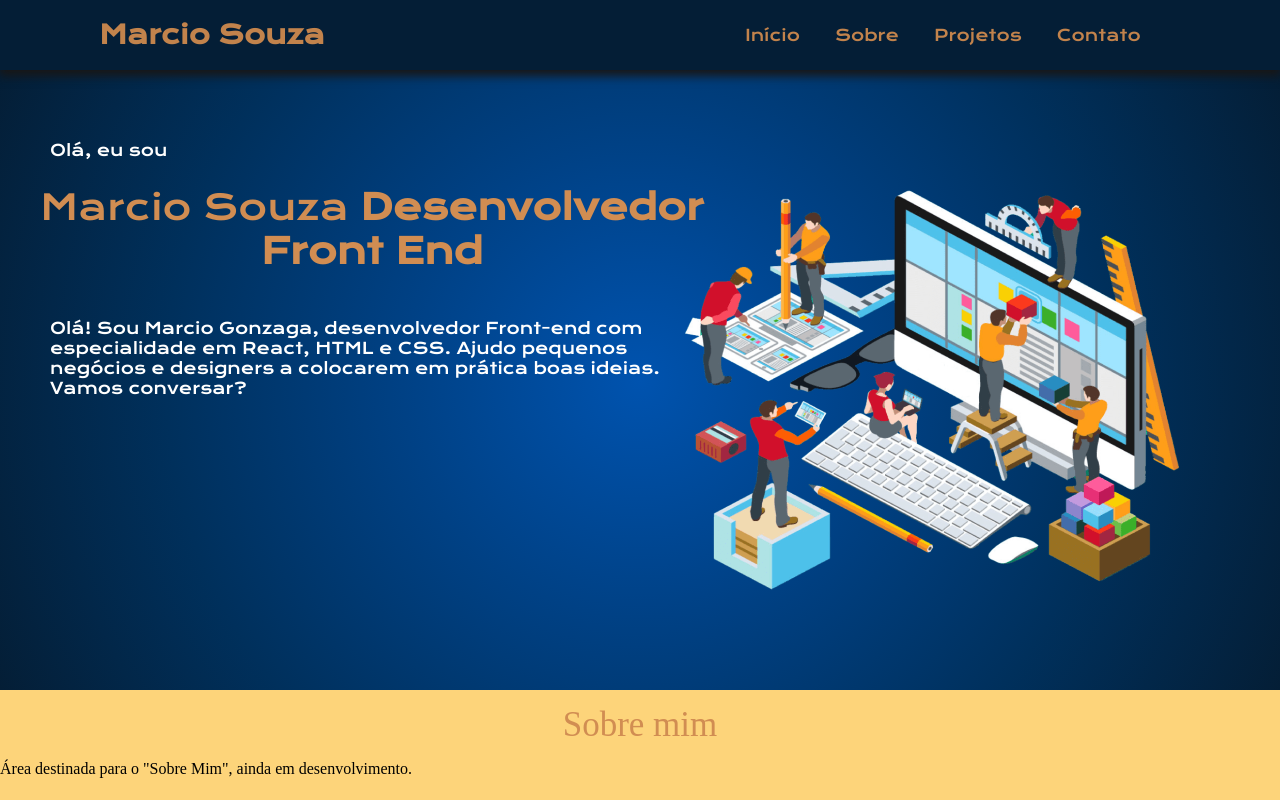
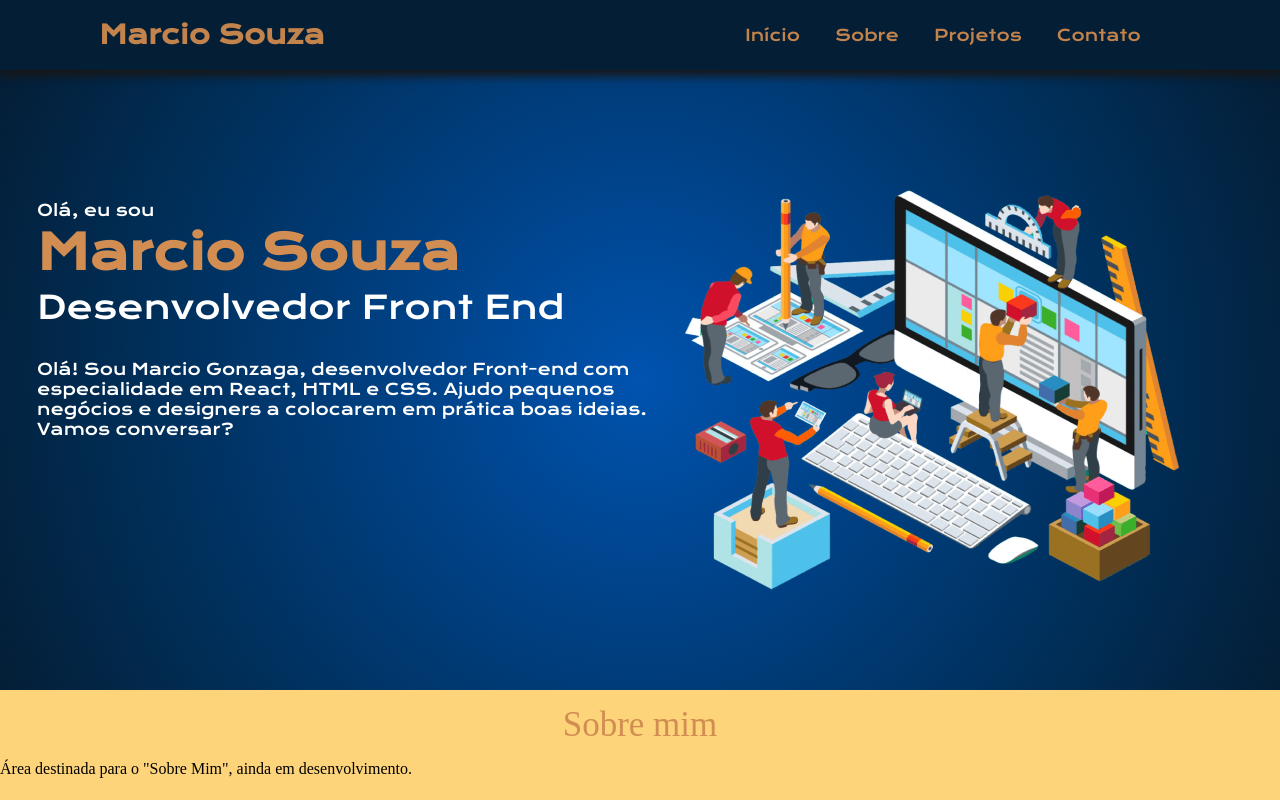
Before and after one commit to MarcioSouzaTI/Portfolio, a plain HTML site: page index.html in a window 1280 px wide. Shown: the top 800 px of the page. Drawn offline with nearby package versions, Linux system fonts and the light colour scheme.

Commit message:
ajustando posicionamento

```diff
--- a/index.html
+++ b/index.html
@@ -33,7 +33,8 @@
         <div class="apresentar">
             <div class="titulo">
                 <p class="apresentar-texto">Olá, eu sou</p>
-                <h1 class="apresentar-titulo">Marcio Souza <strong class="titulo-destaque">Desenvolvedor Front End</strong></h1>
+                <h1 class="apresentar-titulo">Marcio Souza</h1>
+                <p class="apresentar-texto-dev">Desenvolvedor Front End</p>
                 <p class="apresentar-texto">Olá! Sou Marcio Gonzaga, desenvolvedor Front-end com especialidade em React, HTML e CSS. Ajudo pequenos negócios e designers a colocarem em prática boas ideias. Vamos conversar?</p>
             </div>
             <img src="imagens/apresentar.png" alt="">
@@ -73,7 +74,9 @@
 
     </main>
     <footer class="rodape">
-        <div></div>
+        <div>
+            <h2>Desenvolvido por <strong>Marcio Souza</strong></h2>
+        </div>
     </footer>
 <script src="scripts/script.js"></script>
 </body>
--- a/style/style.css
+++ b/style/style.css
@@ -101,12 +101,23 @@ h1, h2{
     display: flex;
     flex-direction: column;
     font-family: 'Krona One', sans-serif;
-    margin: 40px 30px 10px 20px;
+    margin: 100px 30px 10px 20px;
     width: 55%;
+}
+.apresentar-titulo{
+    text-align: left;
+    font-size: 3rem;
+    font-weight: 900;
+    padding: 0 0 0 17px;
 }
 .apresentar-texto{
     /* font-family: 'Krona One', sans-serif; */
-    margin: 30px 20px 10px 30px;
+    margin: 30px 20px 2px 17px;
+    color: white;
+}
+.apresentar-texto-dev{
+    margin: 5px 20px 2px 17px;
+    font-size: 2rem;
     color: white;
 }
 .apresentar img{
@@ -119,7 +130,7 @@ h1, h2{
 /* ----------------------- Sobre mim ------------------------ */
 .sobre{
     background-color: #fdd47a;
-    height: 400px;
+    height: 620px;
 }
 /* ----------------------------- Área dos Projetos ------------------------- */
 .container-projetos{
@@ -176,6 +187,13 @@ h1, h2{
     transition: 0.5s all;
     background: #886251;
 }
+/* ----------------------- Área do Rodapé ------------------- */
+.rodape{
+    position: relative;
+    top: 70px;
+    background-color: #004185;
+    height: 120px;
+}
 /* ----------------------- media query ---------------------- */
 @media (max-width:1040px) {
     .menuha {
```
